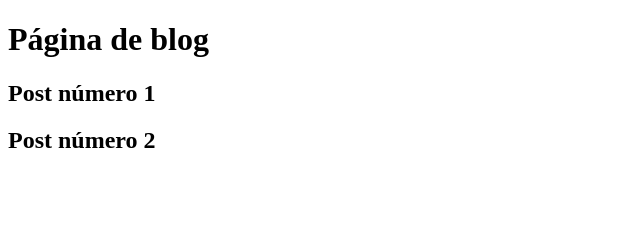
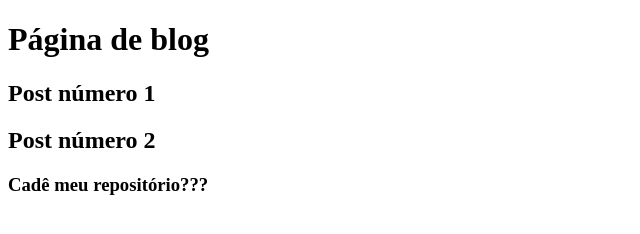
Before and after one commit to cmAlice/aulagithub, a plain HTML site: page blog.html in a window 1280 px wide. Shown: the whole page, without its empty margins (0-640 px from the left). Drawn offline with Linux system fonts and the light colour scheme.

```diff
--- a/blog.html
+++ b/blog.html
@@ -9,5 +9,6 @@
    <h1>Página de blog</h1>
    <h2>Post número 1</h2>
    <h2>Post número 2</h2>
+   <h3>Cadê meu repositório???</h3>
 </body>
 </html>
```
Also changed, not shown: vendas.html (renamed from vendas copy.html).
